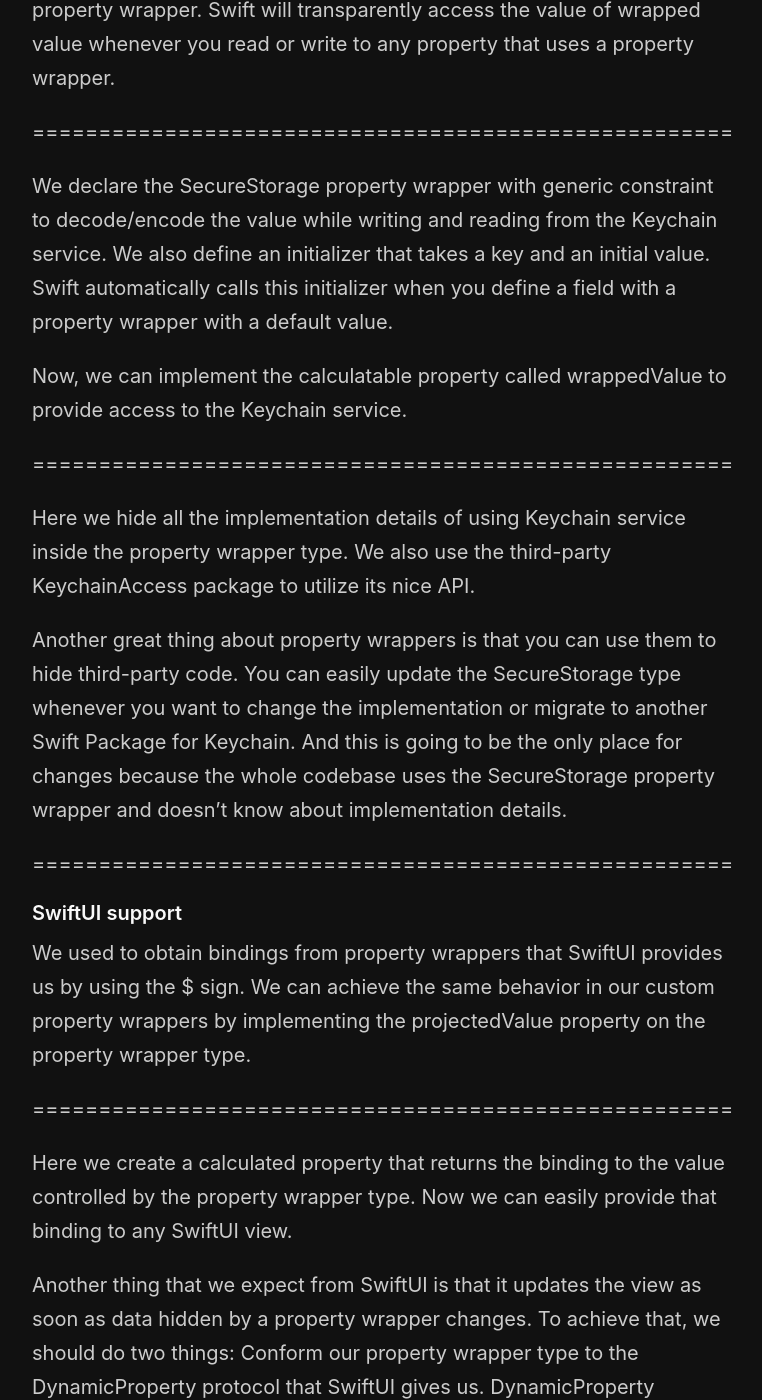
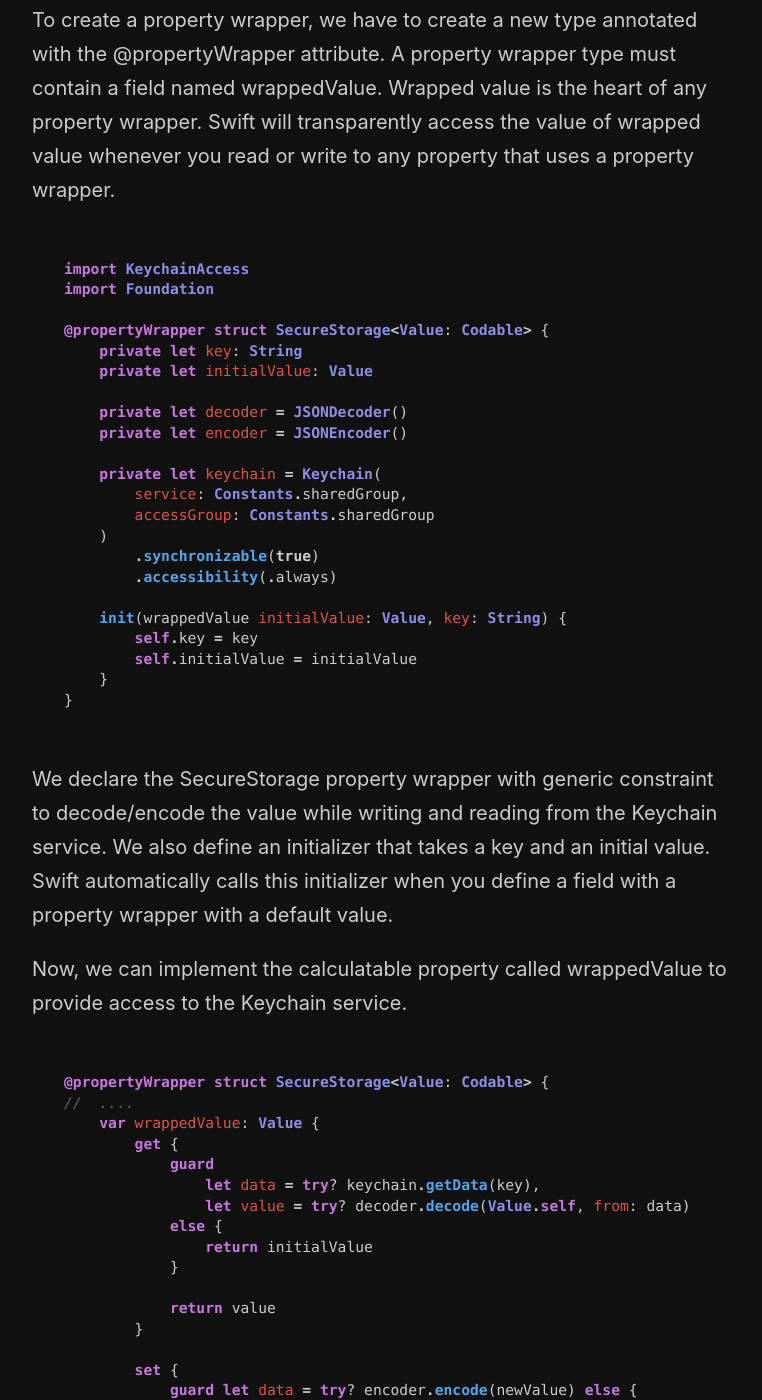
Before and after one commit to mecid/mecid.github.io, a Jekyll site: the page built from _posts/2021-08-11-how-to-create-a-property-wrapper-in-swift.md, in a window 1280 px wide and 1400 px high, scrolled down 1010 px. Shown: the whole window, without its empty margins (258-1020 px from the left). Built offline with Jekyll 4.4.1, drawn with Linux system fonts in a browser that asks for light colours; some of the changed text lies outside the part shown.

Commit message:
code examples added to pw post.

````diff
--- a/_posts/2021-08-11-how-to-create-a-property-wrapper-in-swift.md
+++ b/_posts/2021-08-11-how-to-create-a-property-wrapper-in-swift.md
@@ -8,30 +8,89 @@
 #### Basics
 SwiftUI provides us SceneStorage and AppStorage property wrappers to access data in scene memory and user defaults, respectively. Unfortunately, it doesn't give us a similar property wrapper to access Keychain, but we can build it. Let me show you a code example that defines the usage of the property wrapper we try to make.
 
-=====================================================
+```swift
+final class SettingsStore: ObservableObject {
+    @SecureStorage(key: Constants.Keychain.useSleepMode)
+    var useSleepMode = true
+}
+```
 
 As you can see in the example above, we use the SecureStorage property wrapper that needs a key to read data from Keychain. We also provide a default value that we can override over time. And now, we can move to the implementation details of the SecureStorage property wrapper.
 
 To create a property wrapper, we have to create a new type annotated with the @propertyWrapper attribute. A property wrapper type must contain a field named wrappedValue. Wrapped value is the heart of any property wrapper. Swift will transparently access the value of wrapped value whenever you read or write to any property that uses a property wrapper.
 
-=====================================================
+```swift
+import KeychainAccess
+import Foundation
+
+@propertyWrapper struct SecureStorage<Value: Codable> {
+    private let key: String
+    private let initialValue: Value
+
+    private let decoder = JSONDecoder()
+    private let encoder = JSONEncoder()
+
+    private let keychain = Keychain(
+        service: Constants.sharedGroup,
+        accessGroup: Constants.sharedGroup
+    )
+        .synchronizable(true)
+        .accessibility(.always)
+
+    init(wrappedValue initialValue: Value, key: String) {
+        self.key = key
+        self.initialValue = initialValue
+    }
+}
+```
 
 We declare the SecureStorage property wrapper with generic constraint to decode/encode the value while writing and reading from the Keychain service. We also define an initializer that takes a key and an initial value. Swift automatically calls this initializer when you define a field with a property wrapper with a default value.
 
 Now, we can implement the calculatable property called wrappedValue to provide access to the Keychain service.
 
-=====================================================
+```swift
+@propertyWrapper struct SecureStorage<Value: Codable> {
+//  ....
+    var wrappedValue: Value {
+        get {
+            guard
+                let data = try? keychain.getData(key),
+                let value = try? decoder.decode(Value.self, from: data)
+            else {
+                return initialValue
+            }
+
+            return value
+        }
+
+        set {
+            guard let data = try? encoder.encode(newValue) else {
+                return
+            }
+
+            try? keychain.set(data, key: key)
+        }
+    }
+}
+```
 
 Here we hide all the implementation details of using Keychain service inside the property wrapper type. We also use the third-party KeychainAccess package to utilize its nice API.
 
 Another great thing about property wrappers is that you can use them to hide third-party code. You can easily update the SecureStorage type whenever you want to change the implementation or migrate to another Swift Package for Keychain. And this is going to be the only place for changes because the whole codebase uses the SecureStorage property wrapper and doesn't know about implementation details.
 
-=====================================================
-
 #### SwiftUI support
 We used to obtain bindings from property wrappers that SwiftUI provides us by using the $ sign. We can achieve the same behavior in our custom property wrappers by implementing the projectedValue property on the property wrapper type.
 
-=====================================================
+```swift
+@propertyWrapper struct SecureStorage<Value: Codable> {
+    var projectedValue: Binding<Value> {
+        .init(
+            get: { wrappedValue },
+            set: { wrappedValue = $0 }
+        )
+    }
+}
+```
 
 Here we create a calculated property that returns the binding to the value controlled by the property wrapper type. Now we can easily provide that binding to any SwiftUI view.
 
@@ -39,9 +98,69 @@
 Conform our property wrapper type to the DynamicProperty protocol that SwiftUI gives us. DynamicProperty protocol has only one requirement that has a default implementation.
 Use some of SwiftUI provided property wrappers like @State, @StateObject, etc., inside our custom property wrapper type to react to data changes.
 
-=====================================================
+```swift
+private final class KeychainStorage<Value: Codable>: ObservableObject {
+    var value: Value {
+        set {
+            objectWillChange.send()
+            save(newValue)
+        }
+        get { fetch() }
+    }
+
+    let objectWillChange = PassthroughSubject<Void, Never>()
+
+    private let key: String
+    private let decoder = JSONDecoder()
+    private let encoder = JSONEncoder()
+
+    private let keychain = Keychain(
+        service: Settings.appGroup,
+        accessGroup: Settings.appGroup
+    )
+        .synchronizable(true)
+        .accessibility(.always)
+
+    init(defaultValue: Value, for key: String) {
+        self.key = key
+
+        let isContainsKey = try? keychain.contains(key)
+
+        if (isContainsKey ?? false) {
+            self.value = fetch()
+        } else {
+            self.value = defaultValue
+        }
+    }
+}
+```
 
 In the current implementation, I've created a private class that holds all the logic of data read/write and conforms to ObservableObject protocol to use with the StateObject property wrapper. Finally, SwiftUI will update the corresponded views as soon as the data under the SecureStorage property wrapper changes.
 
+```swift
+@propertyWrapper struct SecureStorage<Value: Codable>: DynamicProperty {
+    @StateObject private var storage: KeychainStorage<Value>
+
+    var wrappedValue: Value {
+        get { storage.value }
+
+        nonmutating set {
+            storage.value = newValue
+        }
+    }
+
+    init(wrappedValue: Value, _ key: String) {
+        self._storage = StateObject(wrappedValue: KeychainStorage(defaultValue: wrappedValue, for: key))
+    }
+
+    var projectedValue: Binding<Value> {
+        .init(
+            get: { wrappedValue },
+            set: { wrappedValue = $0 }
+        )
+    }
+}
+```
+
 #### Conclusion
 Property wrapper is a great way to extract reusable logic into a separate type and use it across the codebase. It also has an advantage while hiding the third-party dependencies by providing a nice API to the client-side code.
````
